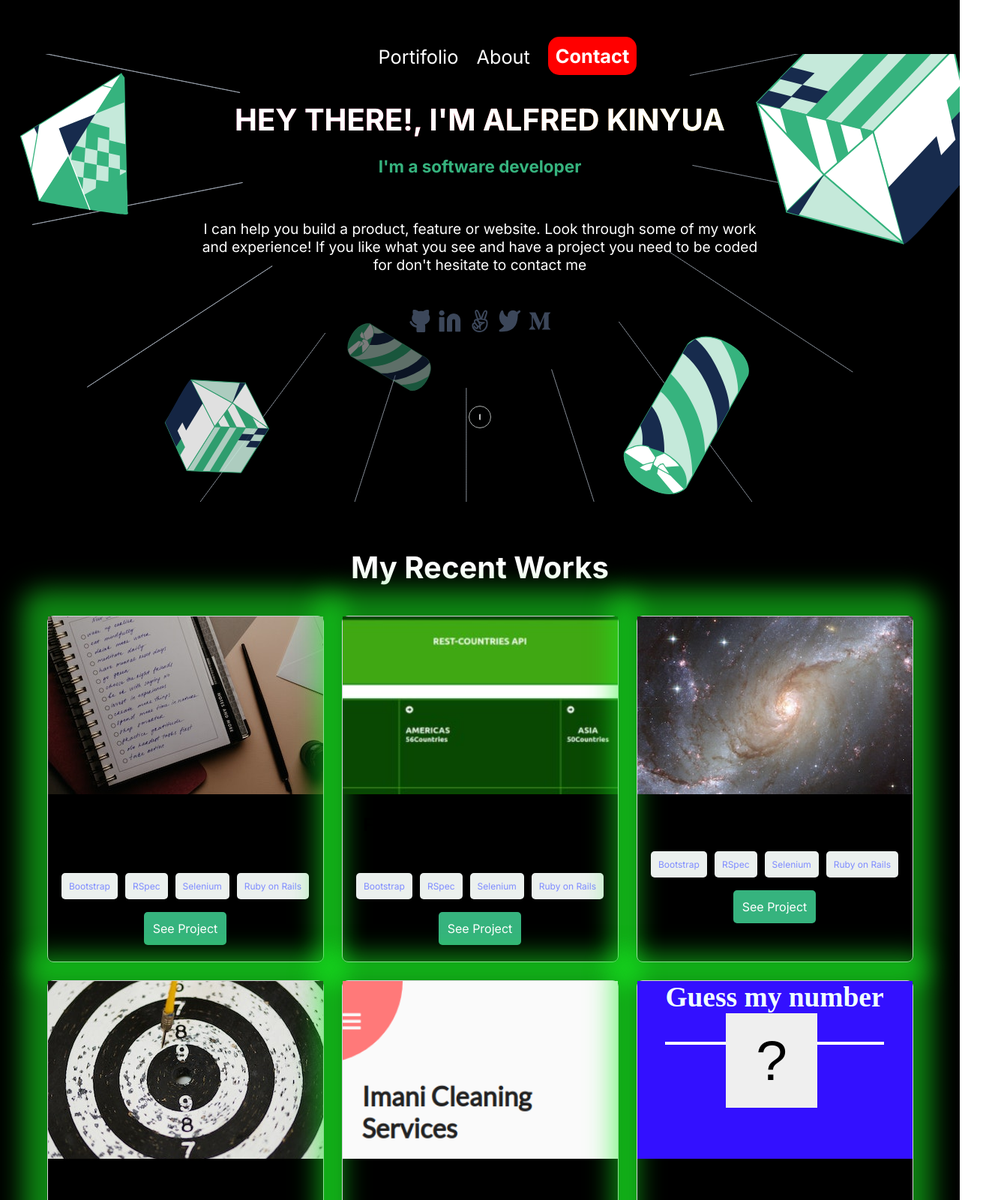
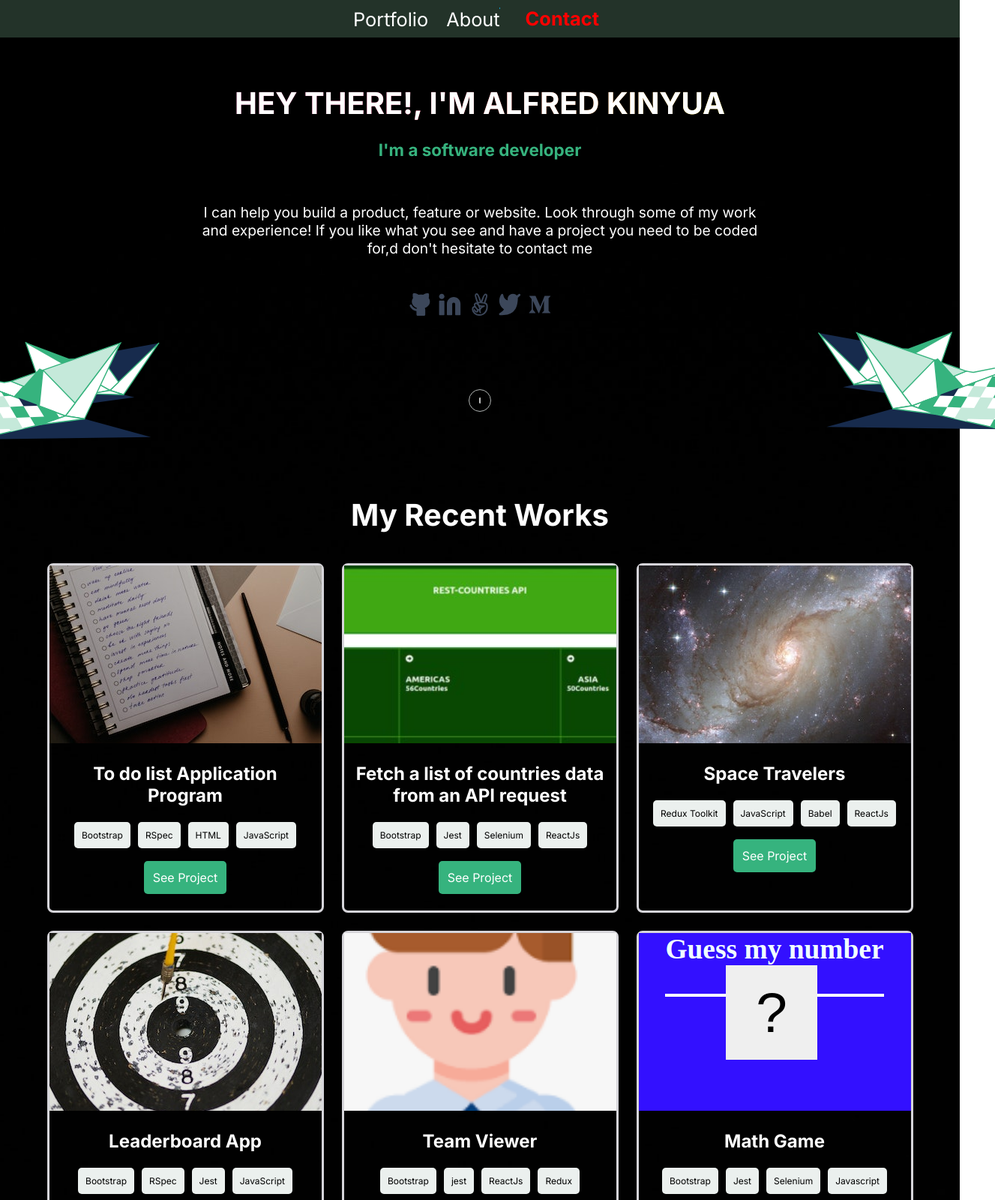
Before and after one commit to Alfred-KInyua/Mobile-portfolio., a website: page index.html in a window 1280 px wide. Shown: the top 1600 px of the page at 75% size, 1327 px wide, since content can reach past the window. Drawn offline with Linux system fonts and the light colour scheme.

Commit message:
refactor code

```diff
--- a/index.html
+++ b/index.html
@@ -5,7 +5,7 @@
   <meta charset="UTF-8" />
   <meta http-equiv="X-UA-Compatible" content="IE=edge" />
   <meta name="viewport" content="width=device-width, initial-scale=1.0" />
-  <title>Alfred Kinyua Portifolio</title>
+  <title>Alfred Kinyua Portfolio</title>
   <link rel="stylesheet" href="style.css" />
 </head>
 
@@ -13,12 +13,13 @@
   <div class="container">
     <div class="section-bg-image">
       <header class="toolbar">
+
         <div class="overlay">
           <nav class="nav-menu">
             <a href="index.html" class="logo primary hover-1">Alfred </a>
             <ul class="menu">
               <li>
-                <a class="menu-link hover-2" href="#portfolio">Portifolio</a>
+                <a class="menu-link hover-2" href="#portfolio">Portfolio</a>
               </li>
               <li>
                 <a class="menu-link hover-3" href="#about">About</a>
@@ -35,6 +36,10 @@
           </nav>
         </div>
       </header>
+      <div class="headerImages">
+        <div class="one"> <img src="images/one.svg"> </div>
+        <div class="two"> <img src="images/one.svg"> </div>
+      </div>
       <section class="section">
         <div class="wrapper">
           <div class="title">
@@ -77,7 +82,7 @@
               <span>to</span>
               <span>be</span>
               <span>coded</span>
-              <span>for</span>
+              <span>for,d</span>
               <span>don't</span>
               <span>hesitate</span>
               <span>to</span>
@@ -120,8 +125,9 @@
             </a>
           </div>
         </div>
+
       </section>
-    </div>
+
       <section id="portfolio" class="section">
         <div class="title">
           <h2 class="primary-text">My Recent Works</h2>
@@ -143,10 +149,11 @@
             </div>
             <p class="about-text">
               My name is Alfred Kinyua I'm a Full-stack developer based in Kenya☀️. I describe myself as a passionate
-            developer who loves coding, open source, and the web platform❤️ . Aside from my job, I like to create and
-            contribute to open-source projects. That helps me to learn a ton of new stuff, grow as a developer, and
-            support other open-source projects. I also enjoy writing technical articles on Medium. In my free time, you
-            can find me at the Gym🏋️‍♂️ , Swimming, or at Home playing with kids
+              developer who loves coding open-source projects and the web platform❤️ . Aside from my job, I like to
+              create and contribute to open-source projects, this helps me learn new information, grow as a
+              developer, and support other open-source projects. I also enjoy writing technical articles on Medium. In
+              my
+              free time, you can find me at the gym🏋️‍♂️ , swimming, or at home playing with kids.
             </p>
             <div class="green-btn">
               <a href="">Get My Resume</a>
@@ -158,7 +165,7 @@
             <div class="item-icon">
               <img src="images/lang-icon.svg" alt=" language-icon " />
             </div>
-          <h3 class="item-title">Languages</h3>
+            <h3 class="item-title item-titles">Languages</h3>
             <ul class="item-langs">
               <li>Javascript</li>
               <li>Ruby</li>
@@ -171,7 +178,7 @@
             <div class="item-icon">
               <img src="images/framework-icon.svg" alt="framework-icon " />
             </div>
-          <h3 class="item-title">Frameworks</h3>
+            <h3 class="item-title item-titles">Frameworks</h3>
             <ul class="item-langs">
               <li>Bootstrap</li>
               <li>Ruby on Rails</li>
@@ -185,7 +192,7 @@
             <div class="item-icon">
               <img src="images/skills-icon.svg" alt=" skills-icon" />
             </div>
-          <h3 class="item-title">Skills</h3>
+            <h3 class="item-title item-titles">Skills</h3>
             <ul class="item-langs">
               <li>Codekit</li>
               <li>Github</li>
@@ -263,6 +270,7 @@
         </div>
       </footer>
     </div>
+  </div>
   <script src="style.js"></script>
 </body>
 
--- a/style.js
+++ b/style.js
@@ -50,63 +50,63 @@ const projects = [
   {
     title: 'To do list Application Program',
     description:
-      ' My todo-ist app has a simplified, user-friendly GUI letting you navigate a powerful set of features, myToDo stands out of the crowd when it comes to helping with task completion.',
+      ' My to-do list application has a simple and easy-to-use user interface and is highly responsive. The application allows a user to type in as many activities as possible and when complete a user can mark them as complete or delete them.',
     featuredImage: 'images/todolist.jpg',
     image: 'images/todolist.jpg',
-    teachnologies: ['Bootstrap', 'RSpec', 'Selenium', 'Ruby on Rails'],
-    versionURL: 'https://github.com/Alfred-KInyua',
+    teachnologies: ['Bootstrap', 'RSpec', 'HTML', 'JavaScript'],
+    versionURL: 'https://github.com/Alfred-KInyua/to-do-list-project-',
     sourceURL: 'https://alfred-kinyua.github.io/to-do-list-project-/',
   },
   {
-    title: 'Fetch list of countries data from API request ',
+    title: 'Fetch a list of countries data from an API request ',
     description:
-      'A Countries App that fetches data via a RESTful API, and provides the countries data such as population, the capital city, and coat of arms in a simple and elegant design',
+      'An application that fetches data via a RESTful API service, and provides data such as population, the capital city, and coat of arms in a simple and elegant design',
     featuredImage: 'images/counts.png',
     image: 'images/counts.jpg',
-    teachnologies: ['Bootstrap', 'RSpec', 'Selenium', 'Ruby on Rails'],
-    versionURL: 'https://github.com/Alfred-KInyua',
+    teachnologies: ['Bootstrap', 'Jest', 'Selenium', 'ReactJs'],
+    versionURL: 'https://github.com/Alfred-KInyua/rest-countries',
     sourceURL:
       'https://deploy-preview-1--precious-rabanadas-551da9.netlify.app/',
   },
   {
     title: 'Space Travelers',
     description:
-      'This project was developed using SPA (Single Page Application) Redux toolkit and Jest testing. It consumes API rocket and mission data and allows users to reserve and or cancel their preferred rockets. It also allows users to choose any mission they are interested in. The chosen rockets and missions are then displayed in the profile section of the SPA',
-    featuredImage: 'images/space.jpg',
+      'Build a web application for a company that provides commercial and scientific space travel services. The application allows users to book rockets and join selected space missions. the webiste uses real live data from the SpaceX API.',
+    featuredImage: 'images/space.png',
     image: 'images/space.jpg',
-    teachnologies: ['Bootstrap', 'RSpec', 'Selenium', 'Ruby on Rails'],
-    versionURL: 'https://github.com/Alfred-KInyua',
+    teachnologies: ['Redux Toolkit', 'JavaScript', 'Babel', 'ReactJs'],
+    versionURL: 'https://github.com/Alfred-KInyua/spacetravellorshub',
     sourceURL: 'https://deploy-preview-56--cute-cranachan-7538ff.netlify.app/',
   },
   {
     title: 'Leaderboard App',
     description:
-      'A JavaScript project for the Leader-board list app, developed using Webpack and ES6 features, notably modules. This app was developed using a working version of the app following the provided Wireframe, with styling data, focused on functionality.',
+      'A JavaScript project for the Leaderboard list app. The game captures players" scores and stores them in local storage for persistence. The scores are arranged from highest to lowest.  This app was developed using the provided Wireframe, with styling data, focused on functionality',
     featuredImage: './images/scores.jpg',
     image: 'images/scores.jpg',
-    teachnologies: ['Bootstrap', 'RSpec', 'Selenium', 'Ruby on Rails'],
-    versionURL: 'https://github.com/Alfred-KInyua',
+    teachnologies: ['Bootstrap', 'RSpec', 'Jest', 'JavaScript'],
+    versionURL: 'https://github.com/Alfred-KInyua/Leaderboard-setup-project',
     sourceURL:
       'https://630759fc00a34408cef91404--luminous-kitten-cfcb1a.netlify.app/',
   },
   {
-    title: 'Clear and Clean ',
+    title: 'Team Viewer ',
     description:
-      'A Javascript page that has a beautiful scroll that is different from other types of scrolls, the page loads fast, is mobile friendly, and is easy to use and apply',
-    featuredImage: 'images/imani2.png',
-    image: 'images/imani.png',
-    teachnologies: ['Bootstrap', 'RSpec', 'ReactJs', 'Ruby on Rails'],
+      'A react single page application that allows employers or team managers to group their teams according to tasks given, this will ensure all team managers are aware of team members activities and groups they belong to',
+    featuredImage: 'images/teamMembers.png',
+    image: 'images/teamMember.png',
+    teachnologies: ['Bootstrap', 'jest', 'ReactJs', 'Redux'],
     versionURL: 'https://github.com/Alfred-KInyua',
-    sourceURL: 'https://shimmering-dieffenbachia-3c5c3d.netlify.app/',
+    sourceURL: 'https://mellifluous-custard-8f3222.netlify.app/',
   },
   {
     title: 'Math Game',
     description:
-      'A Javascript game application that is both interactive and supports mobile devices. The game allows a player to provide a random number between 1-20, if a user provides the correct number, he wins with high marks. When a user provides a wrong number, the game advises the player as to whether the number provided is higher or lower than the hidden correct number.',
+      'A Javascript game application that is both interactive and supports mobile devices. The game allows a player to provide a random number between 1-20, if a user provides the correct number, he wins with high marks, if a user provides a wrong number, the game advises the player as to whether the number provided is higher or lower than the hidden correct number.',
     featuredImage: 'images/gamesmall.png',
     image: 'images/game.png',
     teachnologies: ['Bootstrap', 'Jest', 'Selenium', 'Javascript'],
-    versionURL: 'https://github.com/Alfred-KInyua',
+    versionURL: 'https://github.com/Alfred-KInyua/play-a-game-',
     sourceURL: 'https://dancing-gnome-b2b6e0.netlify.app/',
   },
 ];
--- a/style.scss
+++ b/style.scss
@@ -1,5 +1,9 @@
 @import url('https://fonts.googleapis.com/css2?family=Inter:wght@300;400;500;600;700&display=swap');
-
+.toolbar {
+  position: sticky;
+  top: 0;
+  z-index: 100;
+}
 .menu-link {
   color: #fff;
   font-size: 19pt;
@@ -17,11 +21,9 @@
 }
 
 .hover-2 {
-  background:
-    linear-gradient(#1095c1 0 0) no-repeat calc(200% - var(--p, 0%))
+  background: linear-gradient(#1095c1 0 0) no-repeat calc(200% - var(--p, 0%))
     100% / 200% var(--p, 0.08em);
-  transition:
-    0.3s var(--t, 0s),
+  transition: 0.3s var(--t, 0s),
     background-position 0.3s calc(0.3s - var(--t, 0s));
 }
 
@@ -35,12 +37,10 @@
 .hover-3 {
   --c: no-repeat linear-gradient(#1095c1 0 0);
 
-  background:
-    var(--c) calc(-101% + var(--p, 0%)) 100%,
+  background: var(--c) calc(-101% + var(--p, 0%)) 100%,
     var(--c) calc(201% - var(--p, 0%)) 0;
   background-size: 50.1% var(--p, 0.08em);
-  transition:
-    0.3s var(--t, 0s),
+  transition: 0.3s var(--t, 0s),
     background-position 0.3s calc(0.3s - var(--t, 0s));
 }
 
@@ -55,8 +55,7 @@
   --c: #1095c1;
 
   line-height: 1.2em;
-  background:
-    conic-gradient(from -135deg at 100% 50%, var(--c) 90deg, #0000 0)
+  background: conic-gradient(from -135deg at 100% 50%, var(--c) 90deg, #0000 0)
       0 var(--p, 0%),
     conic-gradient(from -135deg at 1.2em 50%, #0000 90deg, var(--c) 0) 100%
       var(--p, 0%);
@@ -67,8 +66,7 @@
 
 .hover-4:hover {
   --p: 100%;
-  --s:
-    calc(
+  --s: calc(
     50% + 0.61em
   ); /* it should be 0.6em(1.2em/2) but we use a litte bigger */
 
@@ -105,17 +103,14 @@ body {
 }
 
 .container {
-  background-color: black;
+  background-color: #233329;
   display: flex;
   flex-direction: column;
   align-items: center;
 }
 
 .toolbar {
-  padding: 26px 24px;
-  background: transparent;
-  height: 72px;
-  top: 0;
+  height: 50px;
 }
 
 .green-btn a {
@@ -151,7 +146,6 @@ body {
   width: 80%;
   text-align: center;
   justify-content: space-between !important;
-  margin: 24px auto;
 }
 
 .menu {
@@ -169,10 +163,9 @@ body {
 }
 
 .get-in-touch {
-  background-color: red;
+  color: red !important;
   padding: 10px;
   border-radius: 15px;
-  color: white !important;
   font-weight: bolder;
 }
 
@@ -245,9 +238,11 @@ body {
   align-items: center;
   margin: 24px auto;
 }
-
+.headerImages {
+  position: relative;
+}
 .section-bg-image {
-  background-image: url(images/header-bg.svg);
+  background-image: url(images/red.jpg);
   background-position: center;
   background-repeat: no-repeat;
   background-size: cover;
@@ -338,10 +333,7 @@ body {
 }
 
 .grid-item {
-  box-shadow: -4px -5px 34px 29px rgba(26, 242, 35, 0.55);
-  -webkit-box-shadow: -4px -5px 34px 29px rgba(26, 242, 35, 0.55);
-  -moz-box-shadow: -4px -5px 34px 29px rgba(26, 242, 35, 0.55);
-  border: 1px solid #d6d5da;
+  border: 3px solid #d6d5da;
   display: flex;
   flex-direction: column;
   align-items: center;
@@ -369,12 +361,13 @@ body {
   border-radius: 5px;
   margin: 10px auto;
   flex: 1;
+  color: #000;
 }
 
 .item-title {
   text-align: center;
   margin: 16px;
-  color: #000;
+  color: #fff;
 }
 
 .frameworks li {
@@ -400,7 +393,8 @@ body {
 
 .technologies li a {
   text-decoration: none;
-  color: rgba(127, 140, 255, 1);
+  // color: rgba(127, 140, 255, 1);
+  color: #000;
 }
 
 .green-btn a:hover {
@@ -453,9 +447,6 @@ body {
 }
 
 .skill-item {
-  box-shadow: -4px -5px 34px 29px rgba(26, 242, 35, 0.55);
-  -webkit-box-shadow: -4px -5px 34px 29px rgba(26, 242, 35, 0.55);
-  -moz-box-shadow: -4px -5px 34px 29px rgba(26, 242, 35, 0.55);
   background-image: url(images/ImgPlaholder.png);
   max-width: 100%;
   background-position: center;
@@ -471,7 +462,7 @@ body {
 
 .item-icon {
   // background-color: #fff;
-  background-color: black;
+  background-color: #000;
   border-radius: 50%;
   margin: 30px auto;
   justify-content: center;
@@ -646,12 +637,15 @@ body {
 }
 
 .close {
+  margin-top: 20px;
+  color: #fff;
+  border: 1px solid red;
   display: flex;
   align-items: center;
   justify-content: center;
   width: 40px;
   height: 40px;
-  background: #ebecf0;
+  background: #000;
   border-radius: 8px;
   float: right;
   right: 24px;
@@ -697,6 +691,7 @@ body {
 .project-title h2 {
   flex: 1;
   word-wrap: break-word;
+  color: #000;
 }
 
 .view-btn {
@@ -725,6 +720,7 @@ body {
 .project-description p {
   text-align: justify;
   line-height: 1.5;
+  color: #000;
 }
 
 .bottom-line {
@@ -745,14 +741,15 @@ body {
 
 @media only screen and (min-width: 769px) and (max-width: 1440px) {
   .container {
-    background-color: black;
+    background-color: #233329;
+
     display: flex;
     flex-direction: column;
     align-items: center;
   }
 
   .toolbar {
-    background: #000;
+    background: #233329;
     display: flex;
     justify-content: center;
   }
@@ -785,7 +782,7 @@ body {
   }
 
   .section-bg-image {
-    background-color: black;
+    background-color: #233329;
     // background-image: url(images/header-bg.svg);
     background-position: center;
     background-repeat: no-repeat;
@@ -888,10 +885,14 @@ body {
   .item-description {
     border-radius: 5px;
     margin: 10px auto;
+    color: #000;
   }
 
   .item-title {
     text-align: center;
+    color: #fff;
+  }
+  .item-titles {
     color: #000;
   }
 
@@ -1142,6 +1143,7 @@ body {
     font-size: 0.75rem;
     border-radius: 5px;
     white-space: nowrap;
+    color: #000;
   }
 
   .project-description {
@@ -1151,6 +1153,7 @@ body {
   .project-description p {
     text-align: justify;
     line-height: 1.5;
+    color: #000;
   }
 
   .green-btn a:hover {
@@ -1174,24 +1177,37 @@ body {
   }
 
   .about-bg-img {
-    background:
-      url(images/about-me-left.svg) left no-repeat,
+    background: url(images/about-me-left.svg) left no-repeat,
       url(images/aboutmedesktop-right.svg) right no-repeat;
   }
 
   .contact-bg-img {
     float: right;
-    background:
-      url(images/left-img.svg) left bottom no-repeat,
+    background: url(images/left-img.svg) left bottom no-repeat,
       url(images/right-img.svg) right bottom no-repeat;
+  }
+  .one {
+    position: absolute;
+    transform: translate(-10%, 300%);
+    overflow: hidden;
+  }
+
+  .two {
+    position: absolute;
+
+    transform: translate(460%, 290%) scaleX(-1);
+    overflow: hidden;
   }
 }
 
 @media only screen and (max-width: 768px) {
   .toolbar {
-    background: #000;
-  }
-
+    background: #233329;
+  }
+  .one,
+  .two {
+    display: none;
+  }
   .nav-menu {
     justify-content: space-between;
     display: flex !important;
@@ -1241,7 +1257,7 @@ body {
   .item-title {
     text-align: center;
     margin: 12px;
-    color: #000;
+    color: #fff;
   }
 
   .contacts-row {
@@ -1287,12 +1303,13 @@ body {
     justify-content: center;
     width: 40px;
     height: 40px;
-    right: 24px;
-    top: 24px;
-    background: #ebecf0;
+    right: 0px;
+    top: 0px;
+    background: #000;
     border-radius: 8px;
     float: right;
     position: absolute;
+    color: #fff;
   }
 
   .project-image {
@@ -1337,10 +1354,13 @@ body {
     flex-wrap: nowrap;
     justify-content: space-between;
   }
-
+  .item-titles {
+    color: #000;
+  }
   .technologies li a {
     text-decoration: none;
-    color: rgba(127, 140, 255, 1);
+    // color: rgba(127, 140, 255, 1);
+    color: #000;
   }
 
   .technologies li:hover {
@@ -1383,15 +1403,13 @@ body {
   }
 
   .about-bg-img {
-    background:
-      url(images/about-me-left.svg) left bottom no-repeat,
+    background: url(images/about-me-left.svg) left bottom no-repeat,
       url(images/aboutmedesktop-right.svg) right top no-repeat;
     background-size: 100px, 500px, auto;
   }
 
   .contact-bg-img {
-    background:
-      url(images/left-img.svg) left bottom no-repeat,
+    background: url(images/left-img.svg) left bottom no-repeat,
       url(images/right-img.svg) right bottom no-repeat;
     background-size: 0, 80px, auto;
   }
@@ -1581,8 +1599,7 @@ span:nth-child(39) {
 
 .animate-charcter {
   text-transform: uppercase;
-  background-image:
-    linear-gradient(
+  background-image: linear-gradient(
     -225deg,
     #231557 0%,
     #44107a 29%,
```
Also changed, not shown: README.md, images/Cover.png (added), images/bgblack.jpg (deleted), images/one.svg (added), images/red.jpg (added), images/sir.jpg (added), images/space.png (added), images/teamMember.png (added), images/teamMembers.png (added), style.css, 2 other files. Lines whose indentation alone changed are shown as unchanged.
